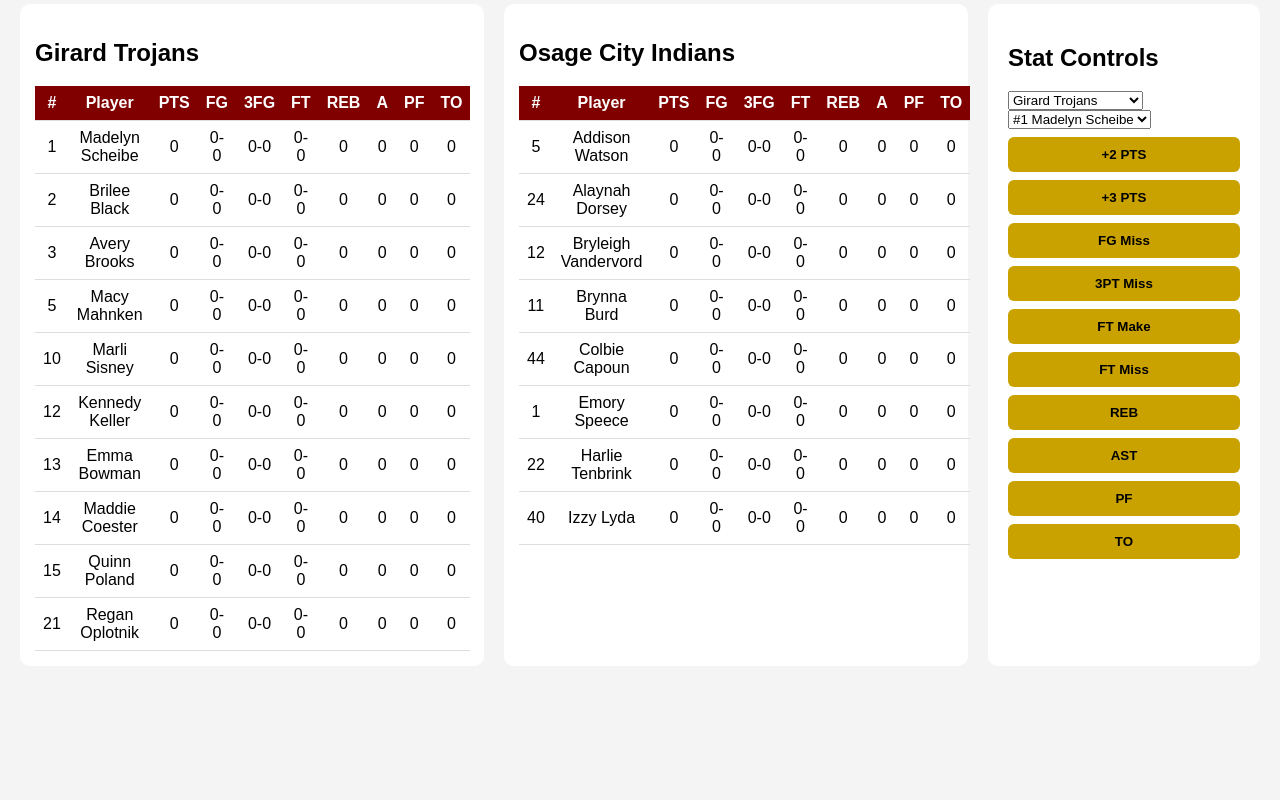
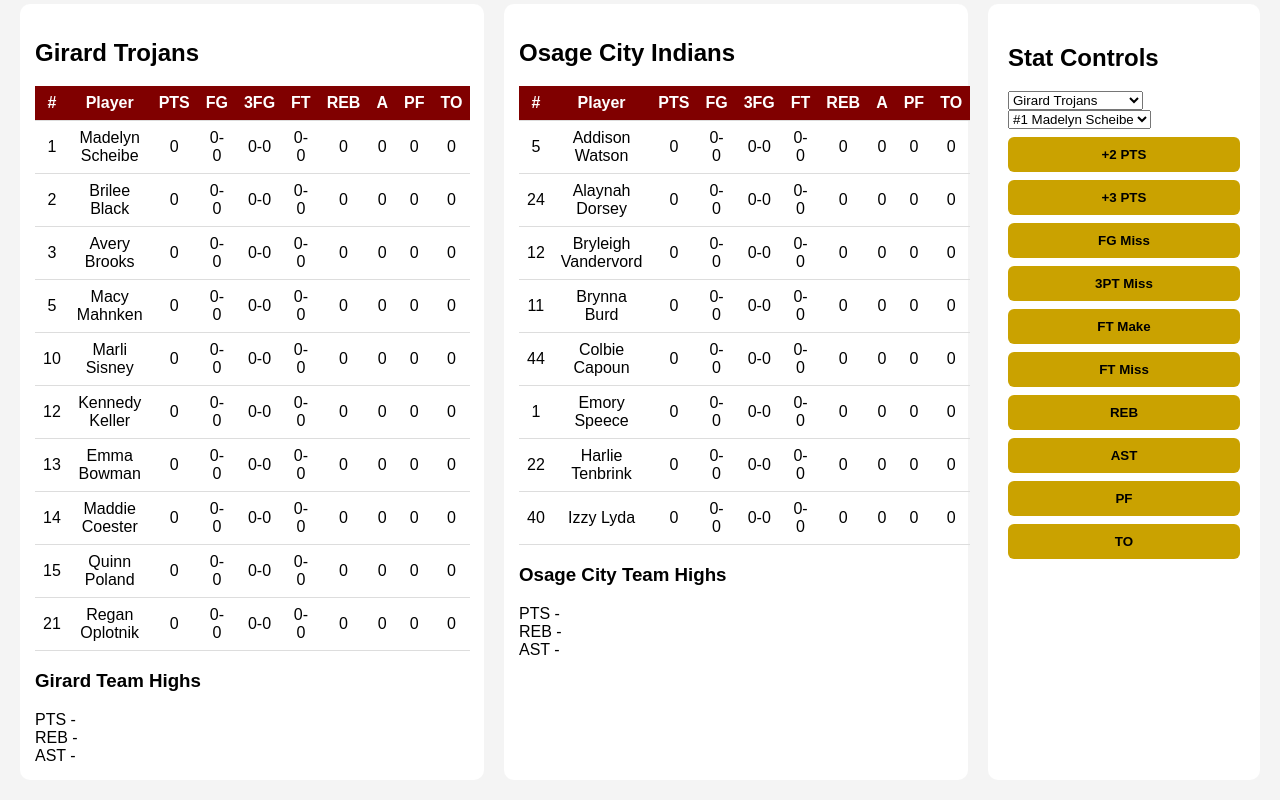
Before and after one commit to hxvac/basketball-stats, a plain HTML site: page index.html in a window 1280 px wide. Shown: the part 316-1116 px from the top of the page. Before the commit the page ends 1002 px from the top, so only its background shows below. Drawn offline with Linux system fonts and the light colour scheme.

Commit message:
Update index.html

```diff
--- a/index.html
+++ b/index.html
@@ -1,6 +1,5 @@
 <!DOCTYPE html>
 <html>
-
 <head>
 <title>Girard vs Osage City Game Tracker</title>
 <link rel="stylesheet" href="style.css">
@@ -34,12 +33,12 @@
 
 <div class="container">
 
+<!-- GIRARD -->
 <div class="boxscore">
 
 <h2>Girard Trojans</h2>
 
 <table>
-
 <thead>
 <tr>
 <th>#</th>
@@ -59,15 +58,36 @@
 
 </table>
 
+<div class="team-highs">
+
+<h3>Girard Team Highs</h3>
+
+<div class="high-row">
+<span>PTS</span>
+<span id="girardPTSLeader">-</span>
+</div>
+
+<div class="high-row">
+<span>REB</span>
+<span id="girardREBLeader">-</span>
+</div>
+
+<div class="high-row">
+<span>AST</span>
+<span id="girardASTLeader">-</span>
+</div>
+
+</div>
+
 </div>
 
 
+<!-- OSAGE -->
 <div class="boxscore">
 
 <h2>Osage City Indians</h2>
 
 <table>
-
 <thead>
 <tr>
 <th>#</th>
@@ -87,14 +107,36 @@
 
 </table>
 
+<div class="team-highs">
+
+<h3>Osage City Team Highs</h3>
+
+<div class="high-row">
+<span>PTS</span>
+<span id="osagePTSLeader">-</span>
+</div>
+
+<div class="high-row">
+<span>REB</span>
+<span id="osageREBLeader">-</span>
+</div>
+
+<div class="high-row">
+<span>AST</span>
+<span id="osageASTLeader">-</span>
+</div>
+
+</div>
+
 </div>
 
 
+<!-- CONTROLS -->
 <div class="controls">
 
 <h2>Stat Controls</h2>
 
-<select id="teamSelect">
+<select id="teamSelect" onchange="updatePlayerSelect()">
 <option value="girard">Girard Trojans</option>
 <option value="osage">Osage City Indians</option>
 </select>
```
